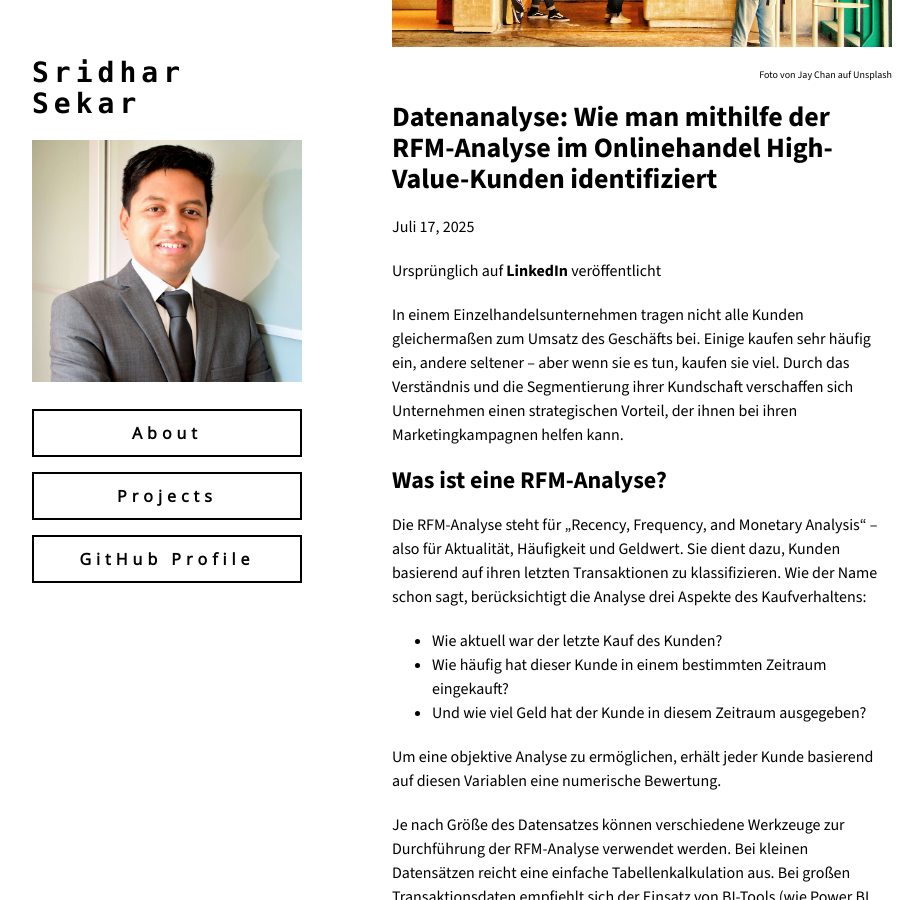
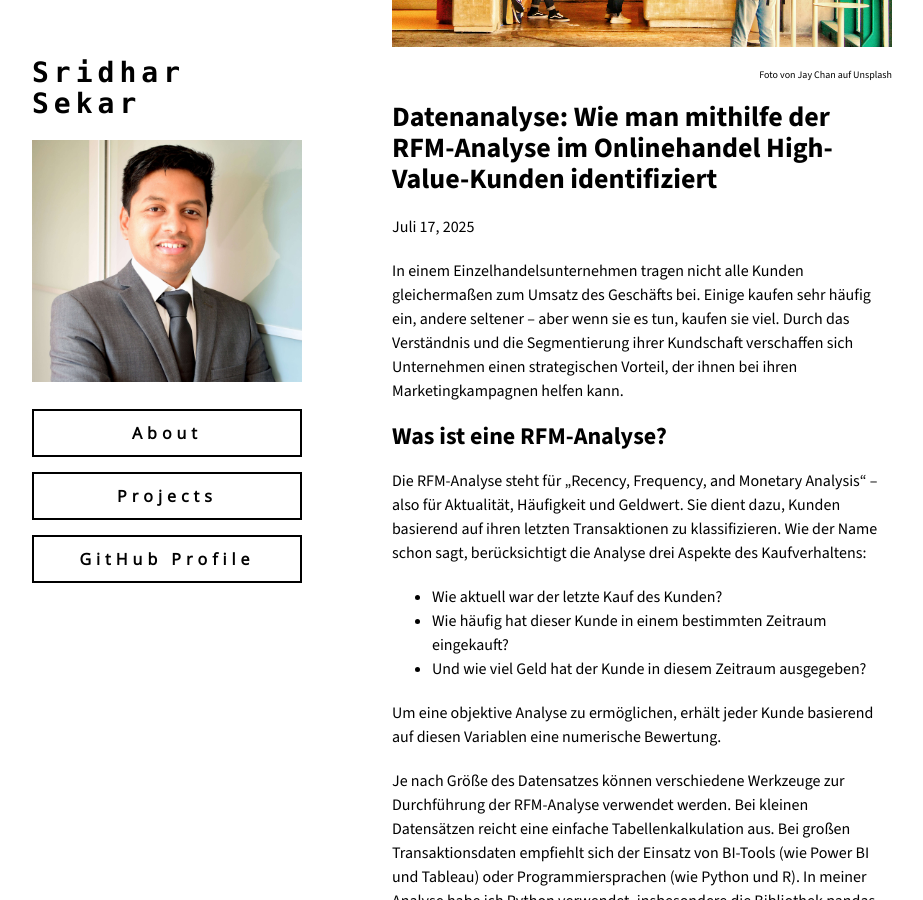
Before and after one commit to sridhar-portfolio/sridhar-portfolio.github.io, a Jekyll site: the page built from docs/rfm_1.md, in a window 1280 px wide and 900 px high, scrolled down 344 px. Shown: the whole window, without its empty margins (178-1101 px from the left). Built offline with Jekyll 4.4.1, drawn with Linux system fonts in a browser that asks for light colours; the repository's description, which GitHub fills in, is left out; some of the changed text lies outside the part shown.

Commit message:
Update rfm_1.md

```diff
--- a/docs/rfm_1.md
+++ b/docs/rfm_1.md
@@ -6,8 +6,6 @@ layout: default
 <p style="font-size: 10px; text-align: right; margin-top: 0px;">Foto von Jay Chan auf Unsplash</p>
 <h1>Datenanalyse: Wie man mithilfe der RFM-Analyse im Onlinehandel High-Value-Kunden identifiziert</h1>
 Juli 17, 2025
-
-Ursprünglich auf [LinkedIn](https://www.linkedin.com/pulse/datenanalyse-wie-man-mithilfe-der-rfm-analyse-im-sridhar-sekar-odaje) veröffentlicht
 
 In einem Einzelhandelsunternehmen tragen nicht alle Kunden gleichermaßen zum Umsatz des Geschäfts bei. Einige kaufen sehr häufig ein, andere seltener – aber wenn sie es tun, kaufen sie viel. Durch das Verständnis und die Segmentierung ihrer Kundschaft verschaffen sich Unternehmen einen strategischen Vorteil, der ihnen bei ihren Marketingkampagnen helfen kann.
 
```
Also changed, not shown: other parts of docs/rfm_1.md (+2 -0 lines).
